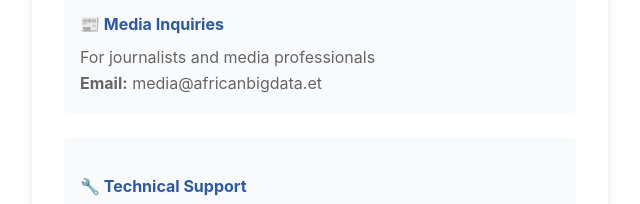
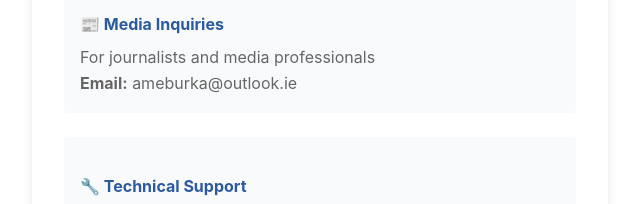
Before and after one commit to yabo1234/africabigdata.net, a plain HTML site: page contact.html in a window 1280 px wide. Shown: the part 873-1077 px from the top of the page, 632-1272 px from the left. Drawn offline with Linux system fonts and the light colour scheme.

Commit message:
Update media inquiry email on contact page

```diff
--- a/contact.html
+++ b/contact.html
@@ -267,7 +267,7 @@
 <div class="contact-item">
 <h4>📰 Media Inquiries</h4>
 <p>For journalists and media professionals</p>
-<p><strong>Email:</strong> media@africanbigdata.et</p>
+<p><strong>Email:</strong> ameburka@outlook.ie</p>
 </div>
 <div class="contact-item">
 <h4>🔧 Technical Support</h4>
```
